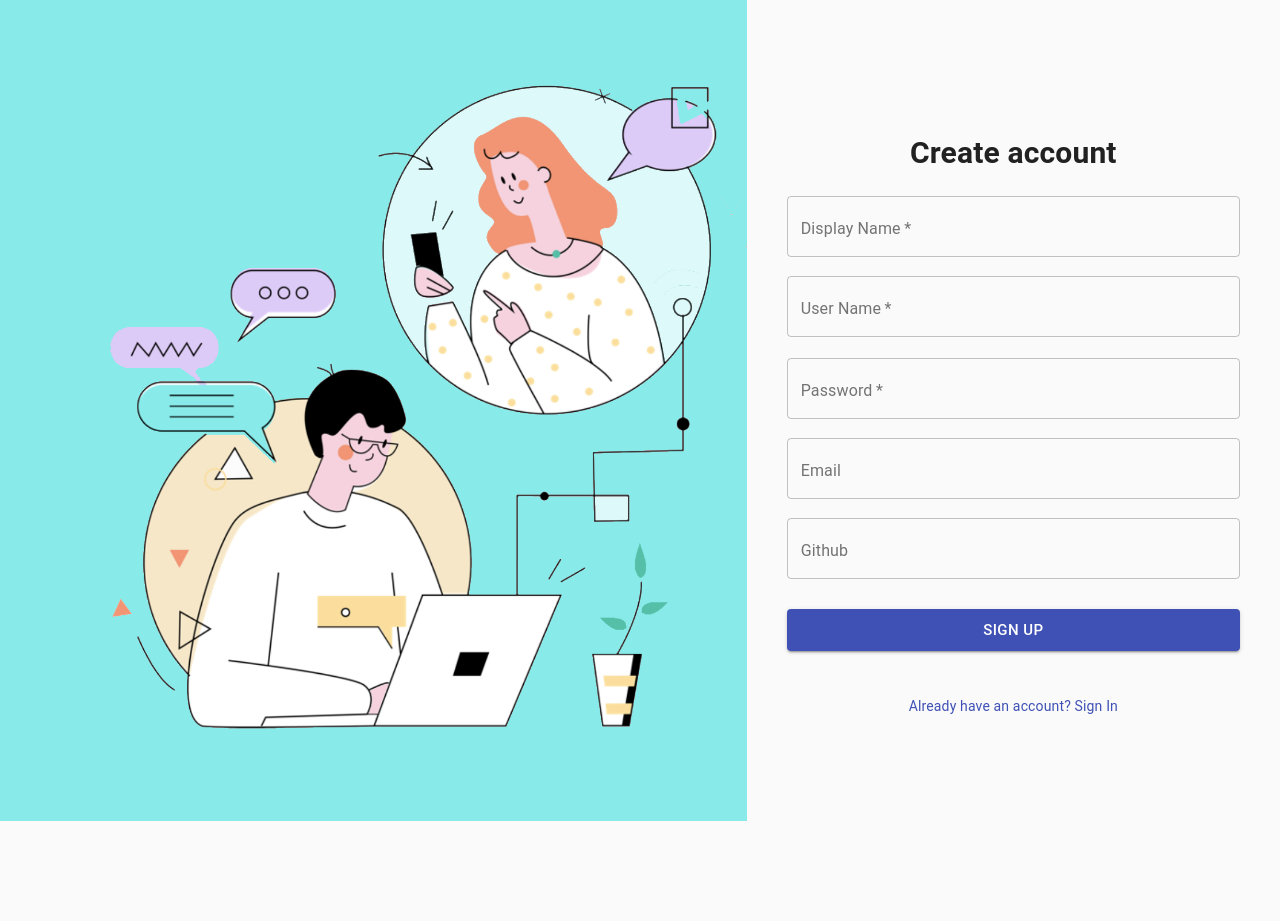
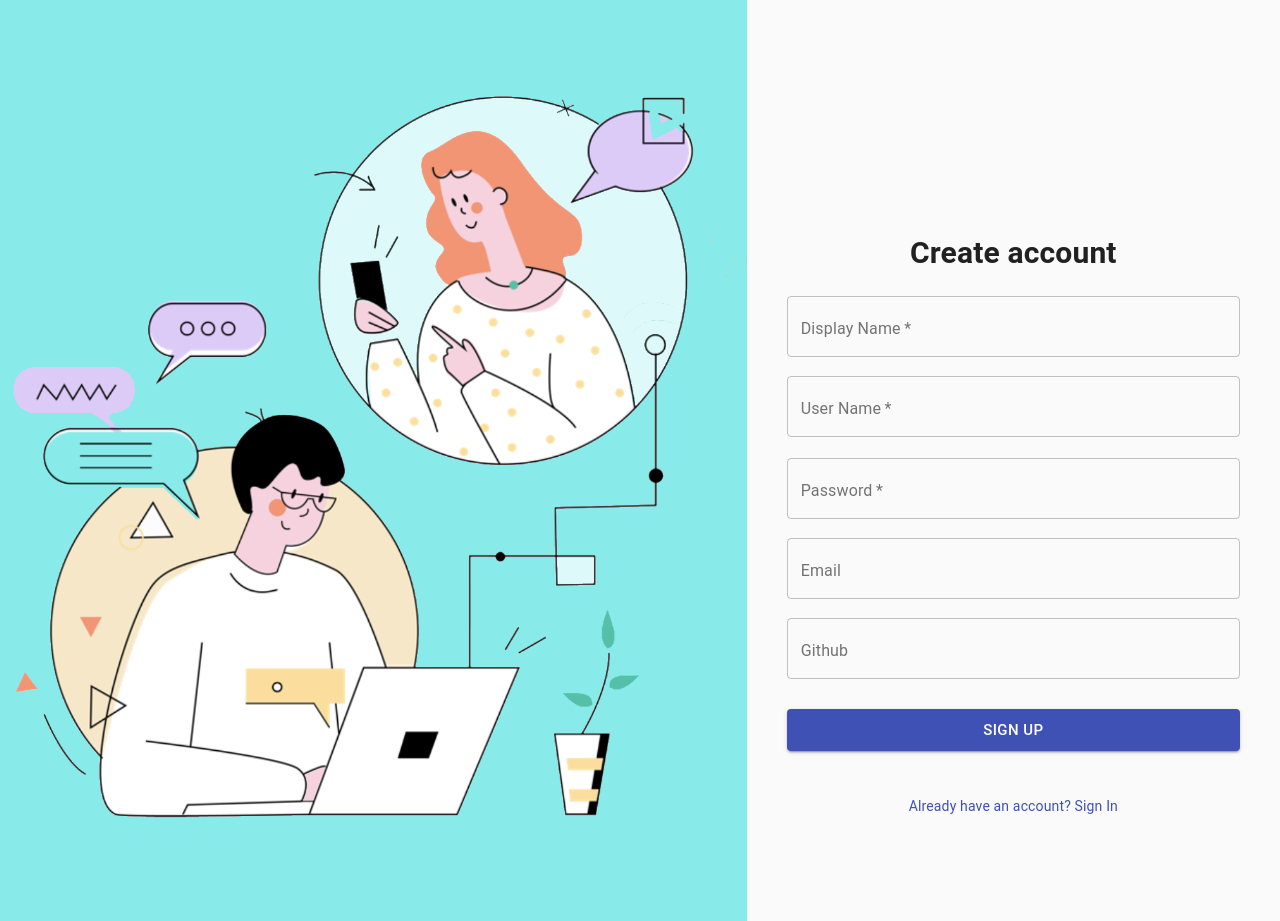
Before and after one commit to UAACC/404-project, a React (Create React App) app in the folder client/: page /signup in a window 1280 px wide. Before the commit the page ends 821 px from the top, so only its background shows below. Built offline with nearby package versions, Linux system fonts and the light colour scheme; no server answers.

Commit message:
update css

```diff
--- a/client/src/pages/signin.jsx
+++ b/client/src/pages/signin.jsx
@@ -71,7 +71,9 @@ class SignInPage extends React.Component {
 
   render() {
     return (
-      <Grid container component="main">
+      <Grid container component="main"  style={{
+        height: window.innerHeight
+      }}>
         <CssBaseline />
         <Grid item xs={false} md={7}>
           <div className="image"></div>
--- a/client/src/pages/signup.jsx
+++ b/client/src/pages/signup.jsx
@@ -106,7 +106,9 @@ class SignUpPage extends React.Component {
 
   render() {
     return (
-      <Grid container component="main">
+      <Grid container component="main"  style={{
+        height: window.innerHeight
+      }}>
         <CssBaseline />
         <Grid item xs={false} md={7}>
           <div className="image"></div>
@@ -127,6 +129,7 @@ class SignUpPage extends React.Component {
                       name="displayName"
                       value={this.state.displayName}
                       onChange={this.handleChange}
+                      style={{color: "white"}}
                     />
                   </Grid>
                   <Grid item xs={12}>
@@ -199,7 +202,7 @@ class SignUpPage extends React.Component {
                 >
                   <Grid item xs>
                     <Link href="/signin" variant="body2">
-                      {"Already have an account? Sign In"}
+                      Already have an account? Sign In
                     </Link>
                   </Grid>
                 </Grid>
--- a/client/src/pages/style/signup.css
+++ b/client/src/pages/style/signup.css
@@ -3,10 +3,11 @@
   height: 100%;
   background-image: url("../images/social.jpg");
   background-size: cover;
+  background-position: center;
 }
 .content {
   background-color: #fafafa;
-  margin-top: 100px;
+  margin-top: 200px;
   margin-bottom: 60px;
   padding: 25px 40px;
 }
```
